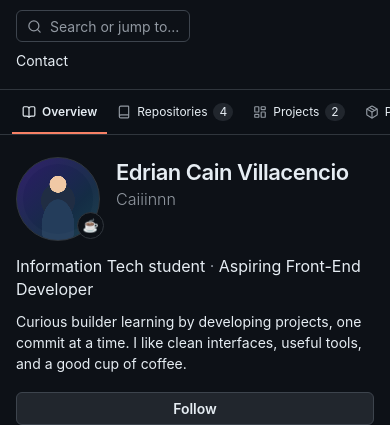
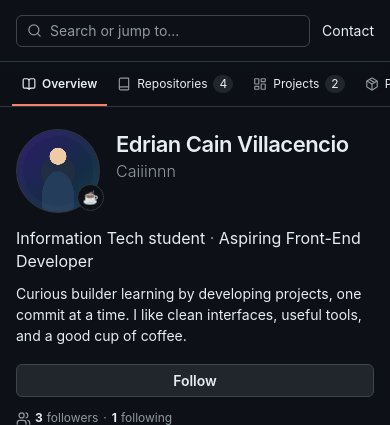
Before and after one commit to Caiiinnn/ed-portfolio, a Django app: page / in a window 390 px wide. Shown: the part 62-487 px from the top of the page. Run offline with Django 5.2, Linux system fonts and the light colour scheme.

Commit message:
Update: Bug fixes

```diff
--- a/myportfolio/static/myportfolio/css/style.css
+++ b/myportfolio/static/myportfolio/css/style.css
@@ -1133,7 +1133,7 @@
   text-align: center;
  }
 
- .mobile-header-wrap{
+ .mobile-search-wrap{
   display: none;
  }
 
@@ -1196,7 +1196,7 @@
 }
 
 @media (max-width: 760px) {
-  .mobile-header-wrap{
+  .mobile-search-wrap{
     display: flex;
     align-items: center;
     gap: 12px;
```
